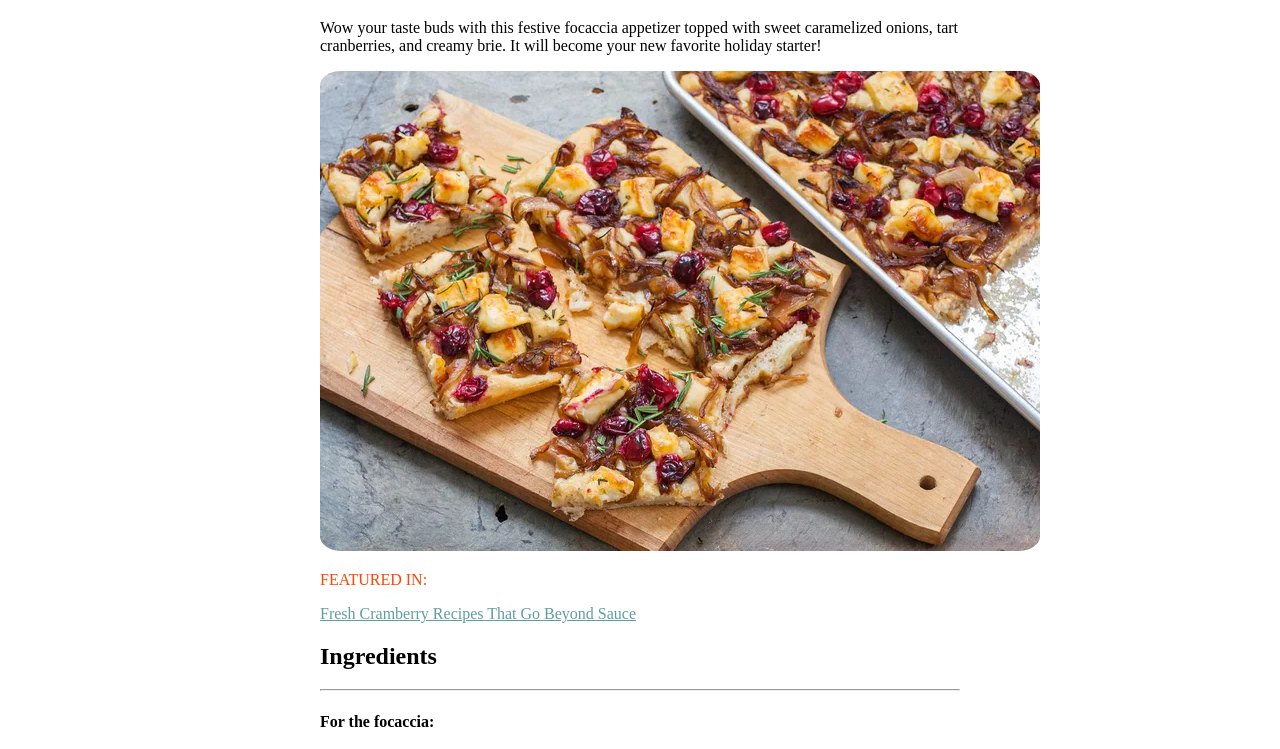
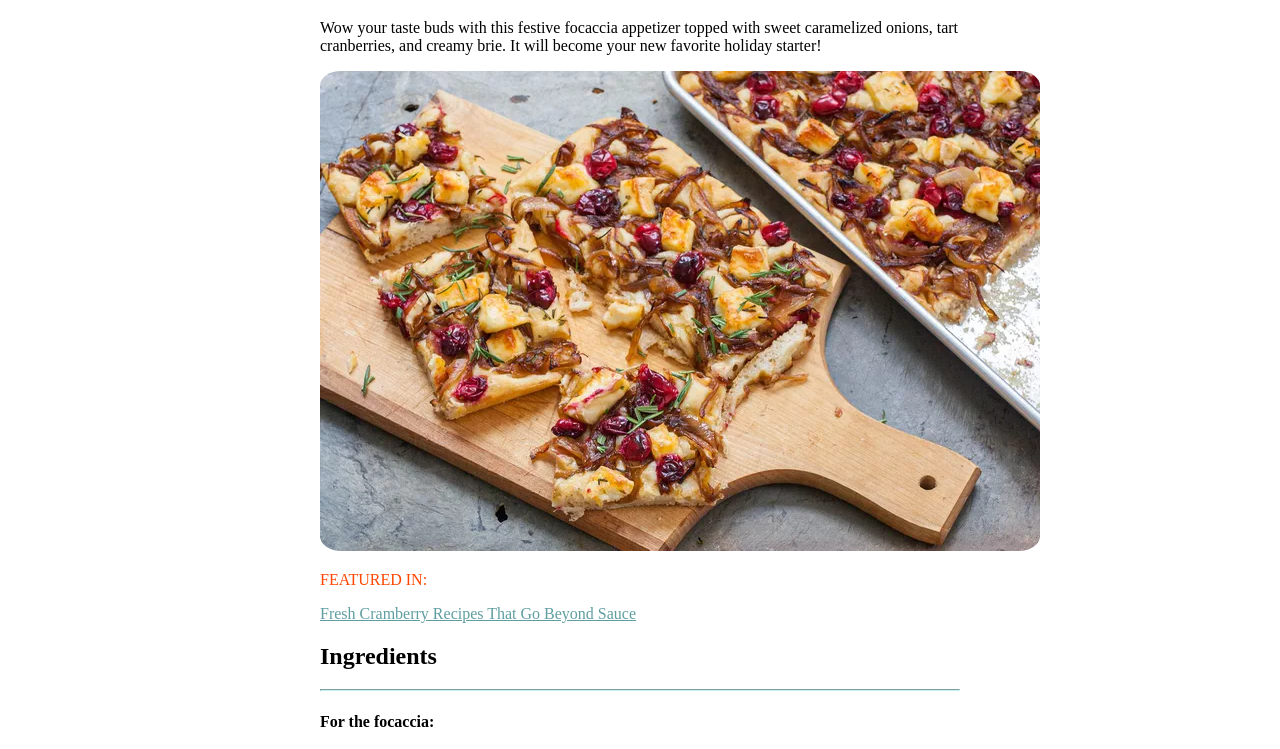
Before and after one commit to Reyrenna/esercizio-S1-L3, a plain HTML site: page folder principale/index.html in a window 1280 px wide. Shown: the part 201-950 px from the top of the page. Drawn offline with Linux system fonts and the light colour scheme.

Commit message:
esercizio 3.2
piccolissima correzione nel css

```diff
--- a/folder principale/assets/css/style.css
+++ b/folder principale/assets/css/style.css
@@ -29,3 +29,6 @@ a{
 .scritta {
   text-align: center;
 }
+hr{
+  border-color: #C3F3F1;
+}
```
